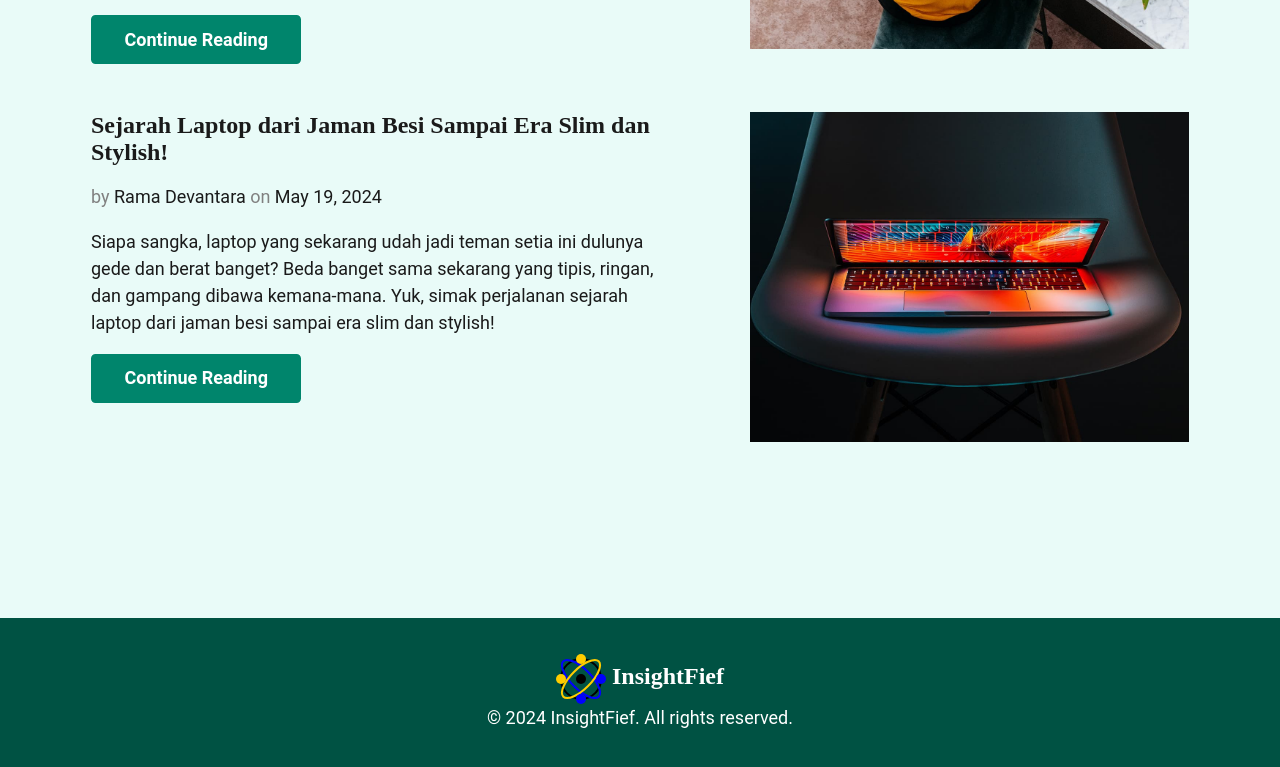
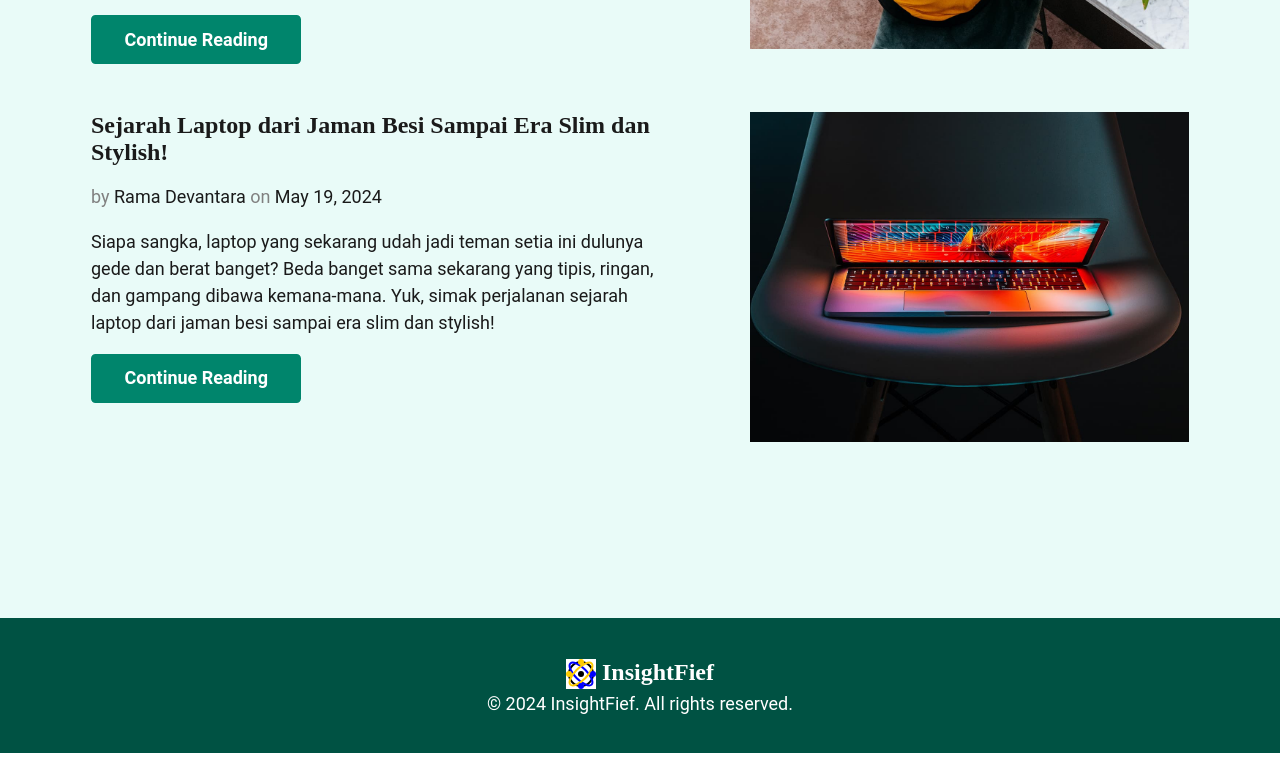
Before and after one commit to RuneSong-ctrl/InsightFief, an Eleventy site: page src/index.njk in a window 1280 px wide. Shown: the part 2104-2871 px from the top of the page. Built offline with nearby package versions, Linux system fonts and the light colour scheme; Eleventy itself is replaced by a stand-in of ours; files that its build step writes are made by us from their sources.

Commit message:
Update footer.njk

```diff
--- a/src/_includes/footer.njk
+++ b/src/_includes/footer.njk
@@ -1,22 +1,22 @@
 <footer class="site-footer">
   <span class="logo-text">
     <!-- SVG Logo -->
-    <svg width="50" height="50" xmlns="http://www.w3.org/2000/svg" style="vertical-align: middle;">
-      <!-- Background -->
-      <rect width="100%" height="100%" fill="none"/>
+       <svg width="30" height="30" xmlns="http://www.w3.org/2000/svg" style="vertical-align: middle;">
+            <!-- Background -->
+            <rect width="100%" height="100%" fill="#ffffff"/>
 
-      <!-- Atomic structure -->
-      <circle cx="25" cy="25" r="20" stroke="#000000" stroke-width="2" fill="none"/>
-      <ellipse cx="25" cy="25" rx="25" ry="10" stroke="#0000ff" stroke-width="2" fill="none" transform="rotate(45 25 25)"/>
-      <ellipse cx="25" cy="25" rx="25" ry="10" stroke="#ffcc00" stroke-width="2" fill="none" transform="rotate(-45 25 25)"/>
-      <circle cx="25" cy="25" r="5" fill="#000000"/>
+            <!-- Atomic structure -->
+            <circle cx="15" cy="15" r="12" stroke="#000000" stroke-width="2" fill="none"/>
+            <ellipse cx="15" cy="15" rx="15" ry="6" stroke="#0000ff" stroke-width="2" fill="none" transform="rotate(45 15 15)"/>
+            <ellipse cx="15" cy="15" rx="15" ry="6" stroke="#ffcc00" stroke-width="2" fill="none" transform="rotate(-45 15 15)"/>
+            <circle cx="15" cy="15" r="3" fill="#000000"/>
 
-      <!-- Electrons -->
-      <circle cx="45" cy="25" r="5" fill="#0000ff"/>
-      <circle cx="5" cy="25" r="5" fill="#ffcc00"/>
-      <circle cx="25" cy="45" r="5" fill="#0000ff"/>
-      <circle cx="25" cy="5" r="5" fill="#ffcc00"/>
-    </svg>
+            <!-- Electrons -->
+            <circle cx="27" cy="15" r="3" fill="#0000ff"/>
+            <circle cx="3" cy="15" r="3" fill="#ffcc00"/>
+            <circle cx="15" cy="27" r="3" fill="#0000ff"/>
+            <circle cx="15" cy="3" r="3" fill="#ffcc00"/>
+          </svg>
     <!-- Logo Text -->
     InsightFief
   </span>
```
